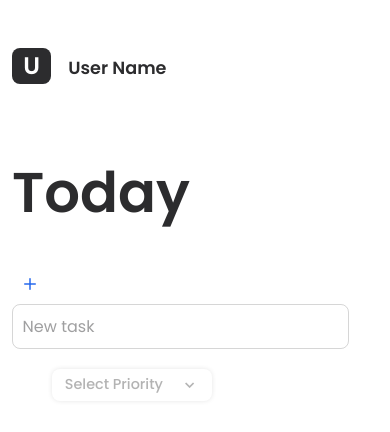
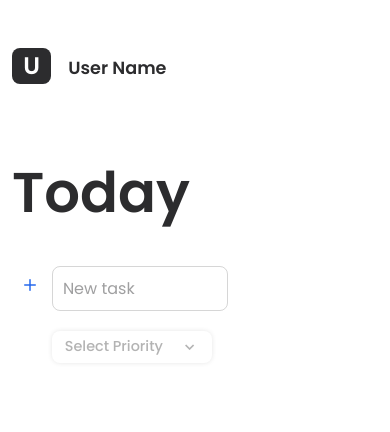
Before and after one commit to Tawfiq786/ToDoList, a plain HTML site: page index.html in a window 390 px wide. Drawn offline with nearby package versions, Linux system fonts and the light colour scheme.

Commit message:
Update styles.css
Adjusted input area width

```diff
--- a/styles.css
+++ b/styles.css
@@ -432,8 +432,8 @@ html {
         padding: 0rem;
     }
     .input-task{
-        min-width: 15rem;
-        max-width: fit-content;
+        min-width: 7rem;
+        max-width: 11rem;
     }
 
     .task-style{
```
